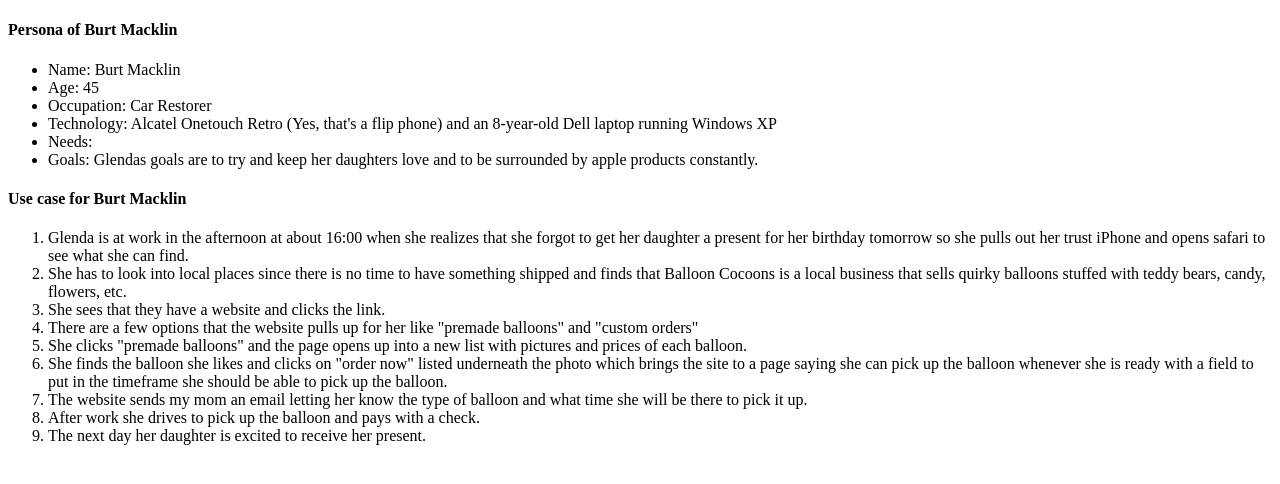
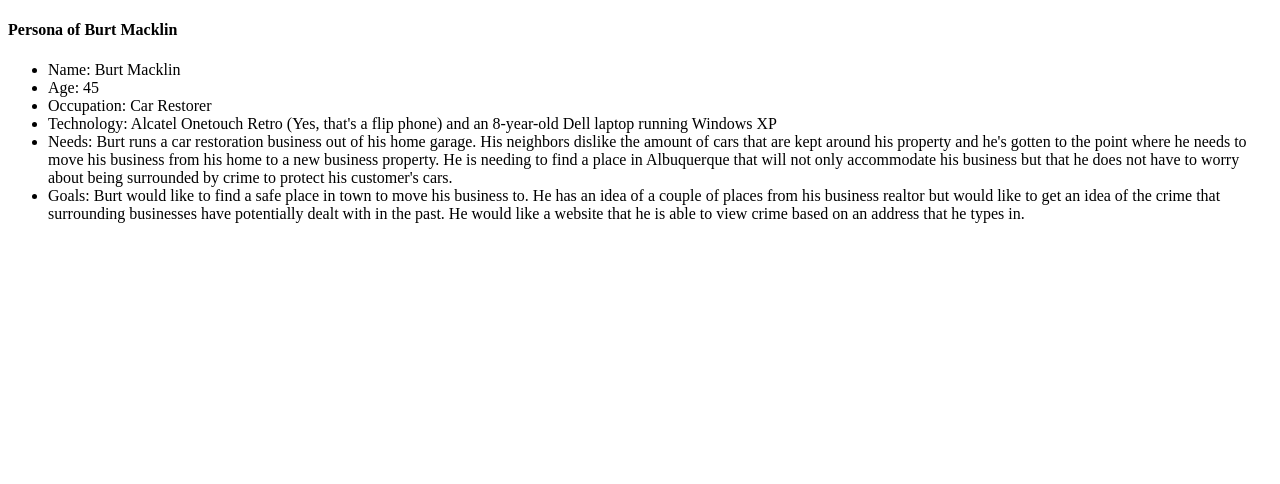
Before and after one commit to josephrohrer/abquery, a PHP site: page /burt-macklin.php in a window 1280 px wide. Shown: the top 484 px of the page. Run offline with PHP 8.4, Linux system fonts and the light colour scheme.

Commit message:
Updated persona.

```diff
--- a/epic/burt-macklin.php
+++ b/epic/burt-macklin.php
@@ -11,19 +11,7 @@
 			<li>Age: 45</li>
 			<li>Occupation: Car Restorer</li>
 			<li>Technology: Alcatel Onetouch Retro (Yes, that's a flip phone) and an 8-year-old Dell laptop running Windows XP</li>
-			<li>Needs: </li>
-			<li>Goals: Glendas goals are to try and keep her daughters love and to be surrounded by apple products constantly.</li>
+			<li>Needs: Burt runs a car restoration business out of his home garage. His neighbors dislike the amount of cars that are kept around his property and he's gotten to the point where he needs to move his business from his home to a new business property. He is needing to find a place in Albuquerque that will not only accommodate his business but that he does not have to worry about being surrounded by crime to protect his customer's cars.</li>
+			<li>Goals: Burt would like to find a safe place in town to move his business to. He has an idea of a couple of places from his business realtor but would like to get an idea of the crime that surrounding businesses have potentially dealt with in the past. He would like a website that he is able to view crime based on an address that he types in. </li>
 		</ul>
-		<h4>Use case for Burt Macklin</h4>
-		<ol>
-			<li>Glenda is at work in the afternoon at about 16:00 when she realizes that she forgot to get her daughter a present for her birthday tomorrow so she pulls out her trust iPhone and opens safari to see what she can find.</li>
-			<li>She has to look into local places since there is no time to have something shipped and finds that Balloon Cocoons is a local business that sells quirky balloons stuffed with teddy bears, candy, flowers, etc.</li>
-			<li>She sees that they have a website and clicks the link.</li>
-			<li>There are a few options that the website pulls up for her like "premade balloons" and "custom orders"</li>
-			<li>She clicks "premade balloons" and the page opens up into a new list with pictures and prices of each balloon.</li>
-			<li>She finds the balloon she likes and clicks on "order now" listed underneath the photo which brings the site to a page saying she can pick up the balloon whenever she is ready with a field to put in the timeframe she should be able to pick up the balloon.</li>
-			<li>The website sends my mom an email letting her know the type of balloon and what time she will be there to pick it up.</li>
-			<li>After work she drives to pick up the balloon and pays with a check.</li>
-			<li>The next day her daughter is excited to receive her present.</li>
-		</ol>
 	</body>
```
